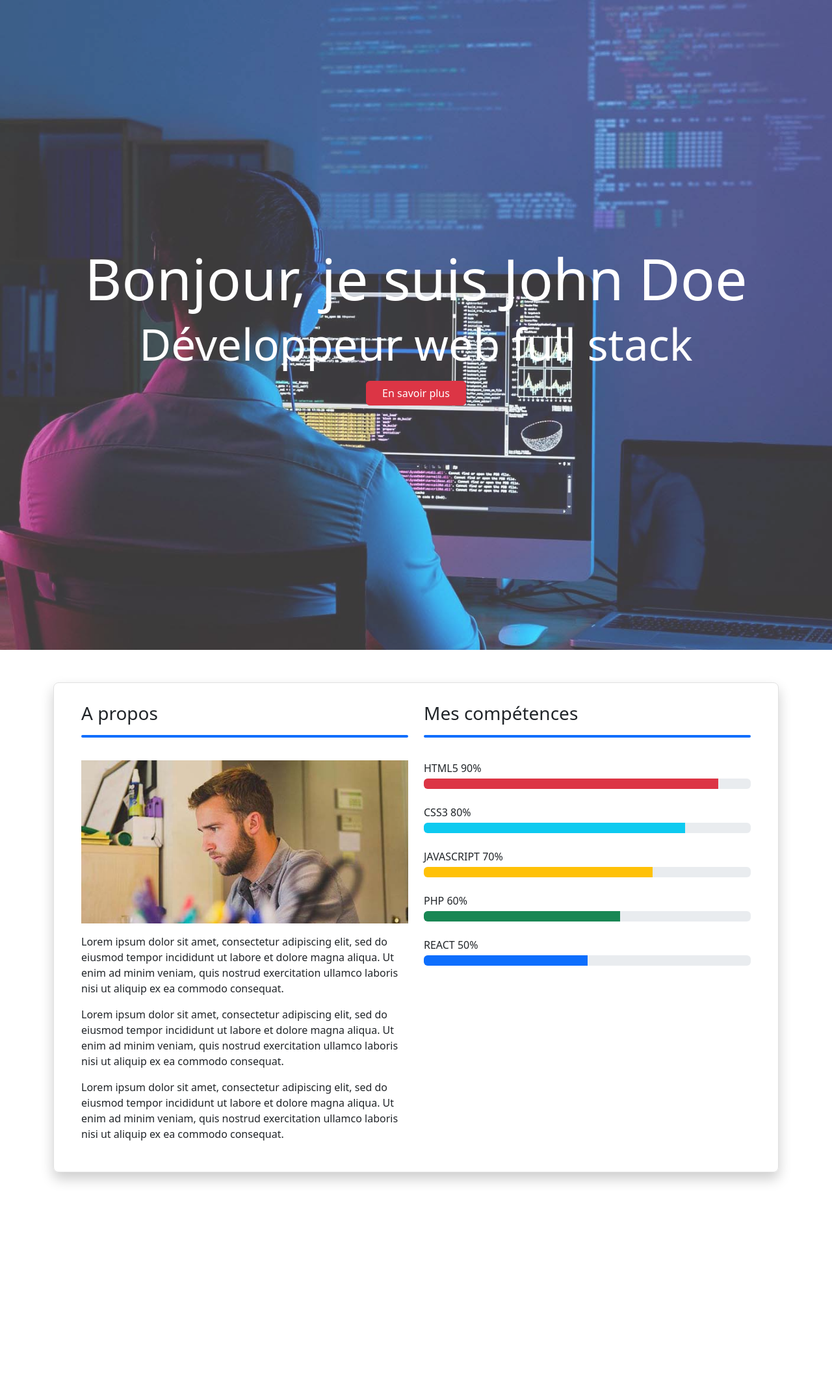
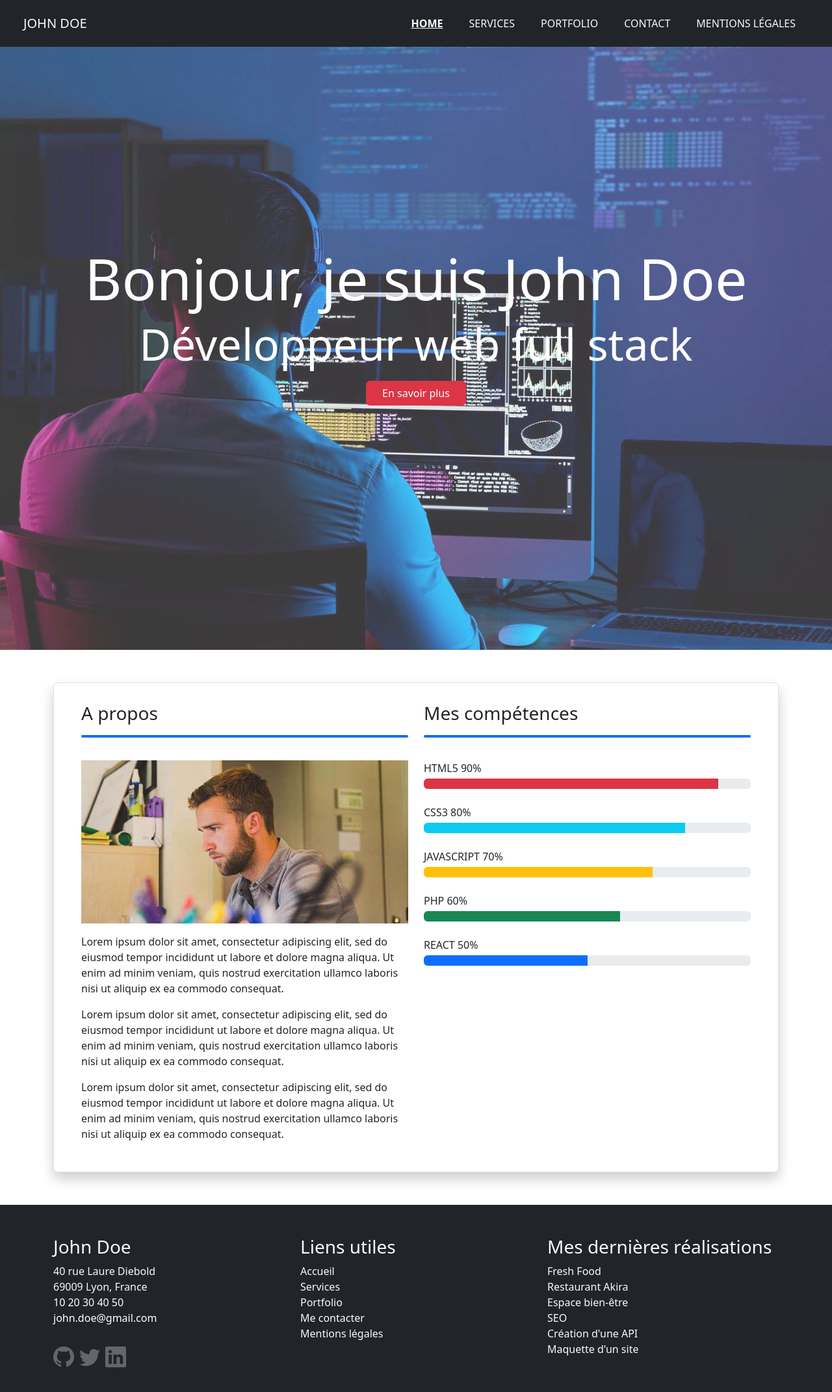
Before and after one commit to Laurinedbt/portfolio, a React (Create React App) app: page / in a window 1280 px wide. Shown: the top 2142 px of the page at 65% size. Before the commit the page ends 1854 px from the top, so only its background shows below. Built offline with nearby package versions, Linux system fonts and the light colour scheme; no server answers.

Commit message:
Correction import Footer App.js

```diff
--- a/src/App.js
+++ b/src/App.js
@@ -7,10 +7,13 @@ import About from "./pages/About";
 import Contact from "./pages/Contact";
 import Services from "./pages/Services";
 import Portfolio from "./pages/Portfolio";
+import NavBar from "./components/NavBar";
+import Footer from "./components/Footer";
 
 function App() {
   return (
     <div className="App">
+      <NavBar />
 
       <Routes>
         <Route path= "/" element={<Home />}></Route>
@@ -19,6 +22,9 @@ function App() {
         <Route path= "/portfolio" element={<Portfolio />}></Route>
         <Route path= "/services" element={<Services />}></Route>
       </Routes>
+
+    <Footer />
+
     </div>
   );
 }
```
